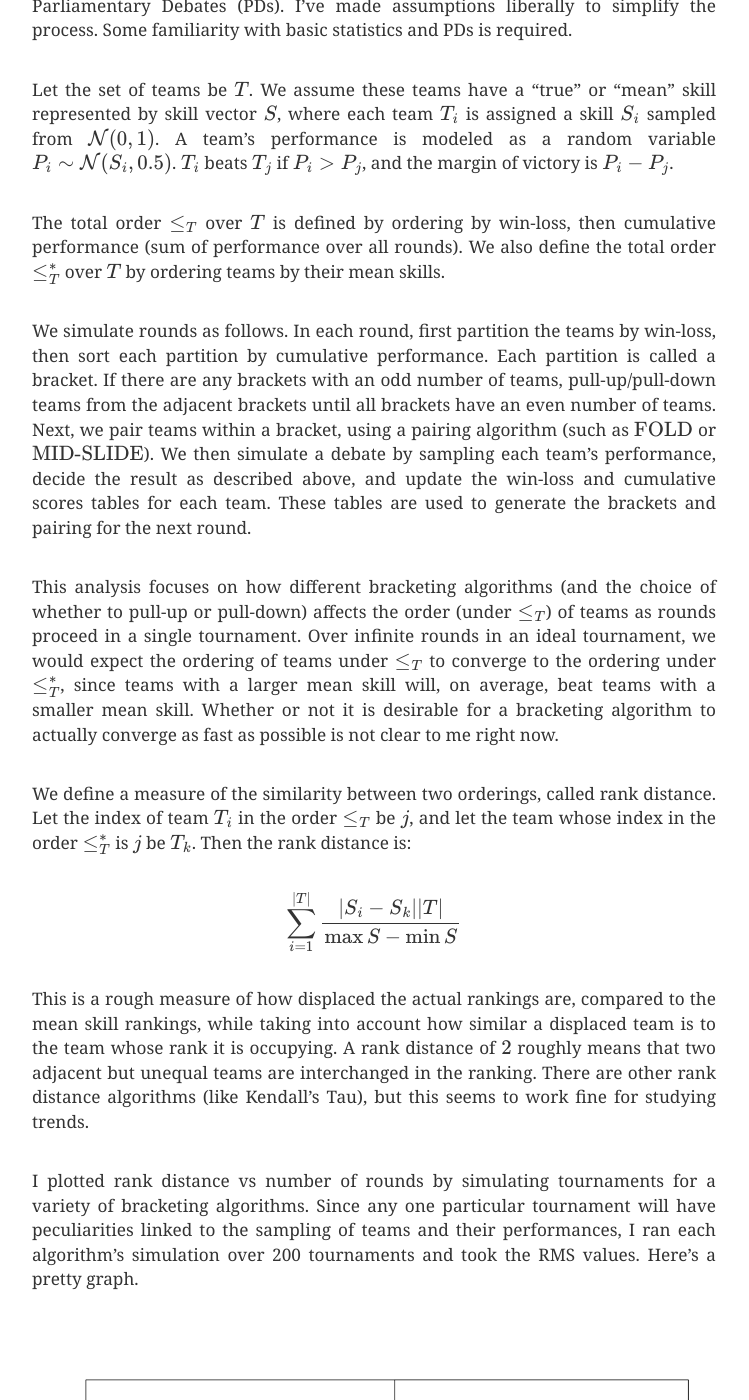
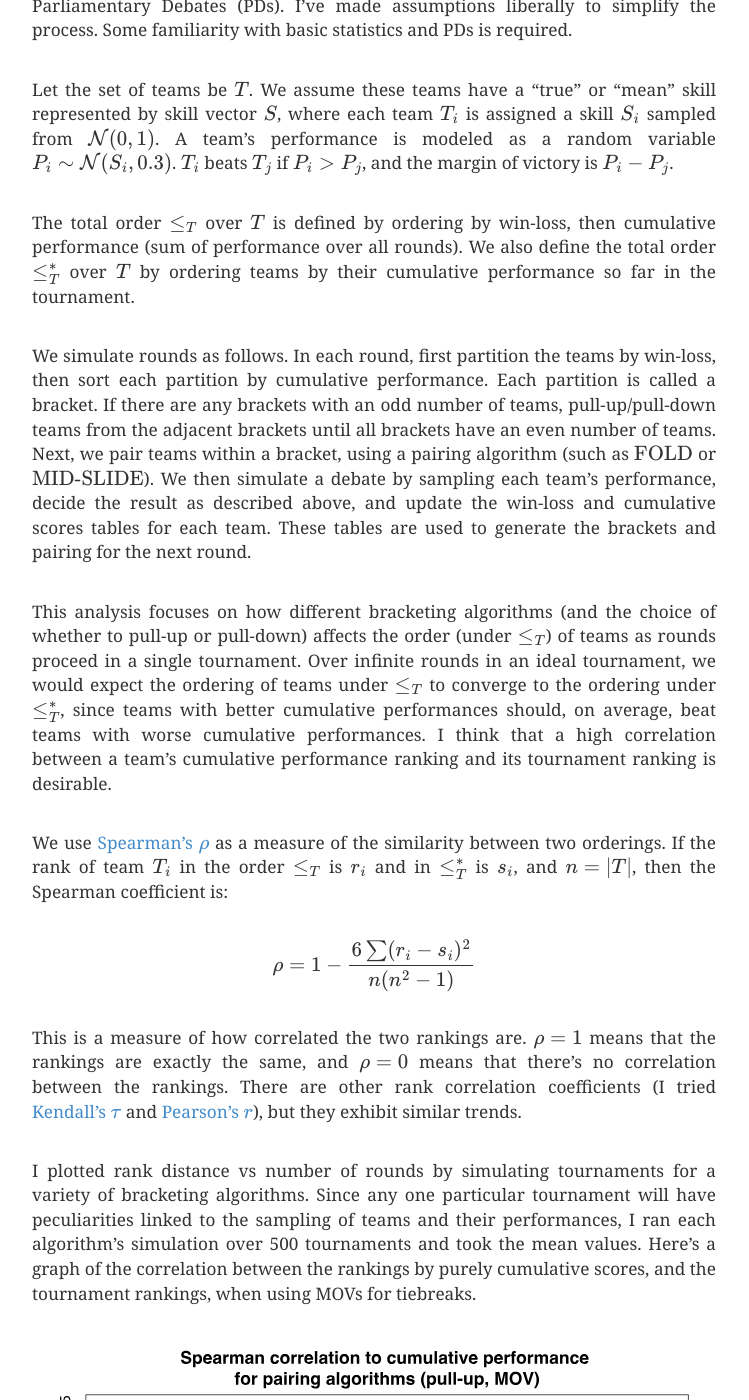
Before and after one commit to amrav/amrav.github.io, a Jekyll site: the page built from _posts/2015-12-08-debate-analysis-team-pairing.md, in a window 1280 px wide and 1400 px high, scrolled down 426 px. Shown: the whole window, without its empty margins (266-1015 px from the left). Built offline with Jekyll 4.4.1, drawn with Linux system fonts in a browser that asks for light colours; nearby versions of some CDN libraries; some web fonts are replaced; formulas are drawn with MathJax 3; comment, search, counter and statistics services are not loaded; some of the changed text lies outside the part shown.

Commit message:
Major corrections
- Correct bugs in bracketing code
- Use Spearman's correlation coefficient

```diff
--- a/_posts/2015-12-08-debate-analysis-team-pairing.md
+++ b/_posts/2015-12-08-debate-analysis-team-pairing.md
@@ -5,33 +5,33 @@ title: An analysis of PD team pairing algorithms
 
 This is a short analysis of a few in-bracket pairing algorithms used in Parliamentary Debates (PDs). I've made assumptions liberally to simplify the process. Some familiarity with basic statistics and PDs is required.
 
-Let the set of teams be \\(T\\). We assume these teams have a "true" or "mean" skill represented by skill vector \\(S\\), where each team \\(T_i\\) is assigned a skill \\(S_i\\) sampled from \\(\mathcal{N}(0,1)\\). A team's performance is modeled as a random variable \\(P_i \sim \mathcal{N}(S_i,0.5)\\). \\(T_i\\) beats \\(T_j\\) if \\(P_i > P_j\\), and the margin of victory is \\(P_i - P_j\\).
+Let the set of teams be \\(T\\). We assume these teams have a "true" or "mean" skill represented by skill vector \\(S\\), where each team \\(T_i\\) is assigned a skill \\(S_i\\) sampled from \\(\mathcal{N}(0,1)\\). A team's performance is modeled as a random variable \\(P_i \sim \mathcal{N}(S_i,0.3)\\). \\(T_i\\) beats \\(T_j\\) if \\(P_i > P_j\\), and the margin of victory is \\(P_i - P_j\\).
 
-The total order \\(\leq_T\\) over \\(T\\) is defined by ordering by win-loss, then cumulative performance (sum of performance over all rounds). We also define the total order \\(\leq_T^*\\) over \\(T\\) by ordering teams by their mean skills.
+The total order \\(\leq_T\\) over \\(T\\) is defined by ordering by win-loss, then cumulative performance (sum of performance over all rounds). We also define the total order \\(\leq_T^*\\) over \\(T\\) by ordering teams by their cumulative performance so far in the tournament.
 
 We simulate rounds as follows. In each round, first partition the teams by win-loss, then sort each partition by cumulative performance. Each partition is called a bracket. If there are any brackets with an odd number of teams, pull-up/pull-down teams from the adjacent brackets until all brackets have an even number of teams. Next, we pair teams within a bracket, using a pairing algorithm (such as \\(\operatorname{FOLD}\\) or \\(\operatorname{MID-SLIDE}\\)). We then simulate a debate by sampling each team's performance, decide the result as described above, and update the win-loss and cumulative scores tables for each team. These tables are used to generate the brackets and pairing for the next round.
 
-This analysis focuses on how different bracketing algorithms (and the choice of whether to pull-up or pull-down) affects the order (under \\(\leq_T\\)) of teams as rounds proceed in a single tournament. Over infinite rounds in an ideal tournament, we would expect the ordering of teams under \\(\leq_T\\) to converge to the ordering under \\(\leq_T^*\\), since teams with a larger mean skill will, on average, beat teams with a smaller mean skill. Whether or not it is desirable for a bracketing algorithm to actually converge as fast as possible is not clear to me right now.
+This analysis focuses on how different bracketing algorithms (and the choice of whether to pull-up or pull-down) affects the order (under \\(\leq_T\\)) of teams as rounds proceed in a single tournament. Over infinite rounds in an ideal tournament, we would expect the ordering of teams under \\(\leq_T\\) to converge to the ordering under \\(\leq_T^*\\), since teams with better cumulative performances should, on average, beat teams with worse cumulative performances. I think that a high correlation between a team's cumulative performance ranking and its tournament ranking is desirable.
 
-We define a measure of the similarity between two orderings, called rank distance. Let the index of team \\(T_i\\) in the order \\(\leq_T\\) be \\(j\\), and let the team whose index in the order \\(\leq_T^*\\) is \\(j\\) be \\(T_k\\). Then the rank distance is:
+We use [Spearman's \\(\rho\\)](https://en.wikipedia.org/wiki/Spearman%27s_rank_correlation_coefficient) as a measure of the similarity between two orderings. If the rank of team \\(T_i\\) in the order \\(\leq_T\\) is \\(r_i\\) and in \\(\leq_T^*\\) is \\(s_i\\), and \\(n = \lvert T\rvert\\), then the Spearman coefficient is:
 
-\\[\sum_{i=1}^{\lvert T\rvert}\frac{\lvert S_i - S_k\rvert \lvert T\rvert}{\max S - \min S}\\]
+\\[\rho = 1 - \frac{6\sum(r_i - s_i)^2}{n(n^2 - 1)}\\]
 
-This is a rough measure of how displaced the actual rankings are, compared to the mean skill rankings, while taking into account how similar a displaced team is to the team whose rank it is occupying. A rank distance of \\(2\\) roughly means that two adjacent but unequal teams are interchanged in the ranking. There are other rank distance algorithms (like Kendall's Tau), but this seems to work fine for studying trends.
+This is a measure of how correlated the two rankings are. \\(\rho = 1\\) means that the rankings are exactly the same, and \\(\rho = 0\\) means that there's no correlation between the rankings. There are other rank correlation coefficients (I tried [Kendall's \\(\tau\\)](https://en.wikipedia.org/wiki/Kendall_rank_correlation_coefficient) and [Pearson's \\(r\\)](https://en.wikipedia.org/wiki/Pearson_product-moment_correlation_coefficient)), but they exhibit similar trends.
 
-I plotted rank distance vs number of rounds by simulating tournaments for a variety of bracketing algorithms. Since any one particular tournament will have peculiarities linked to the sampling of teams and their performances, I ran each algorithm's simulation over 200 tournaments and took the RMS values. Here's a pretty graph.
+I plotted rank distance vs number of rounds by simulating tournaments for a variety of bracketing algorithms. Since any one particular tournament will have peculiarities linked to the sampling of teams and their performances, I ran each algorithm's simulation over 500 tournaments and took the mean values. Here's a graph of the correlation between the rankings by purely cumulative scores, and the tournament rankings, when using MOVs for tiebreaks.
 
-![image](/assets/svg/rank_dist_v_rounds_10.svg){: .svg-full}
+![image](/assets/svg/spearman_7_mov.svg){: .svg-full}
 
-The lighter lines in each algorithm represent pull-down, and the darker lines are pull-up. It seems like pull-down always diverges from pull-up. \\(\operatorname{RANDOM-BRACKET}\\) pairs teams randomly within the same bracket. We also plot \\(\operatorname{RANDOM}\\) pairing, which just pairs teams randomly irrespective of brackets, as a benchmark.
+Only pull-up is plotted, since pull-down very similar in all cases. \\(\operatorname{RANDOM-BRACKET}\\) pairs teams randomly within the same bracket. We also plot \\(\operatorname{RANDOM}\\) pairing, which pairs teams randomly irrespective of brackets, as a benchmark.
 
-Here's another graph, this time with more rounds.
+Here's another graph, this time using cumulative scores for tiebreaks.
 
-![image](/assets/svg/rank_dist_v_rounds_50.svg){: .svg-full}
+![image](/assets/svg/spearman_7_speaks.svg){: .svg-full}
 
-Interestingly, \\(\operatorname{RANDOM}\\) converges faster than any other method over a large number of rounds. This is probably because teams get "stuck" within a few brackets, and then are unable to leave that local optimum, and thus unable to settle into the optimum ranking. Of course, a 50 round tournament is just fantasy. More important is the fact that \\(\operatorname{FOLD}\\) converges fastest in the first 5 rounds, followed by \\(\operatorname{MID-SLIDE}\\). Perhaps there is some other pairing method that will converge even faster than \\(\operatorname{FOLD}\\). I tried avoiding local optima in \\(\operatorname{FOLD}\\) by randomizing pairings every n<sup>th</sup> round, but it didn't work.
+So what does this mean for tournament policy? It's probably too early to draw any firm conclusions, but \\(\operatorname{POWER-BRACKET}\\) seems to be poorly correlated compared to other methods of pairing. \\(\operatorname{FOLD}\\) and \\(\operatorname{MID-SLIDE}\\) might be less different than we think (although the difference between them increases when we increase the standard deviation of a team's performance from its mean).
 
-So what does this mean for tournament policy? Some things that debaters have probably felt intuitively seem to be supported by this data -- strong teams are rewarded and likely to break in \\(\operatorname{FOLD}\\), while it is easier for teams to upset the rankings with strong one-off performances in \\(\operatorname{MID-SLIDE}\\). Which system you prefer is up for debate, but what impact it will have on your tournament is a little less so.
+If you have any suggestions on how to improve this analysis, do let me know.
 
 <script type="text/javascript"
 src="http://cdn.mathjax.org/mathjax/latest/MathJax.js?config=TeX-AMS-MML_HTMLorMML">
```
Also changed, not shown: assets/svg/spearman_7_mov.svg (added), assets/svg/spearman_7_speaks.svg (added).
